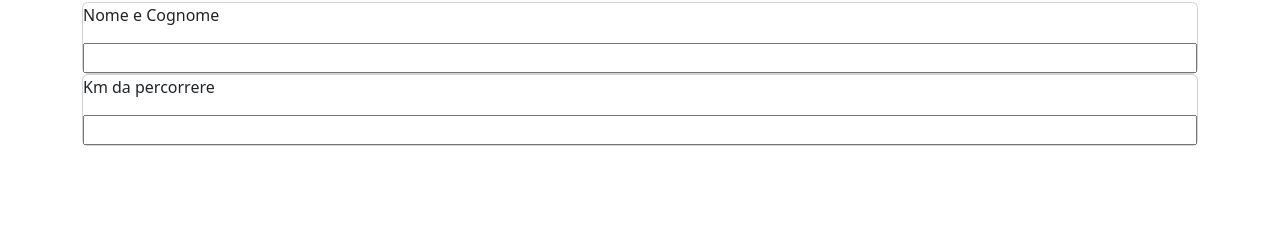
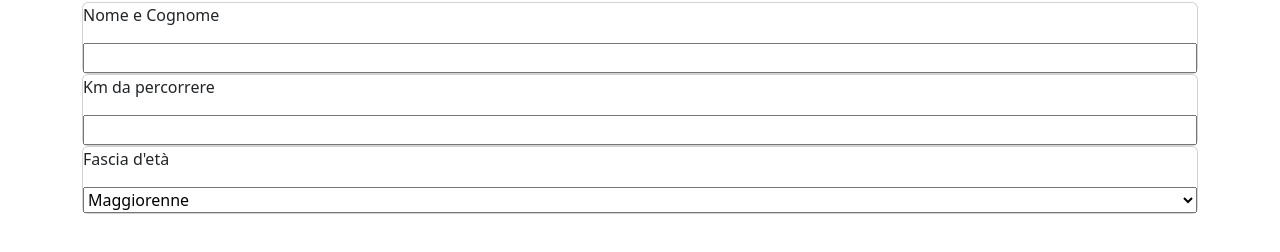
Before and after one commit to GianniMarkQuagliani/js-biglietto-treno-form, a plain HTML site: page index.html in a window 1280 px wide. Shown: the part 54-306 px from the top of the page. Drawn offline with nearby package versions, Linux system fonts and the light colour scheme.

Commit message:
[add] card age and options

```diff
--- a/index.html
+++ b/index.html
@@ -27,6 +27,14 @@
                     <p> Km da percorrere </p>
                     <input type="text" placeholder="" id="km">
                 </div>
+                <div class="card ">
+                    <p> Fascia d'età </p>
+                    <select name="options" id="age">
+                        <option class="adult">Maggiorenne</option>
+                        <option class="underage">Minorenne</option>
+                        <option class="over-65">Over 65</option>
+                    </select>
+                </div>
             </div>
         </div>
     </div>
```
